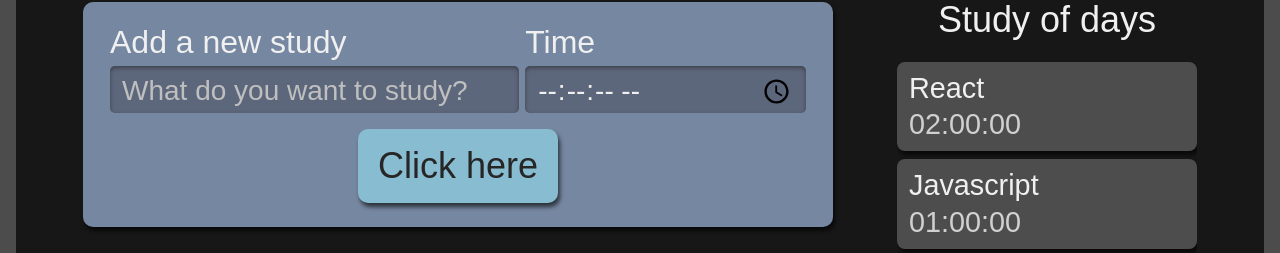
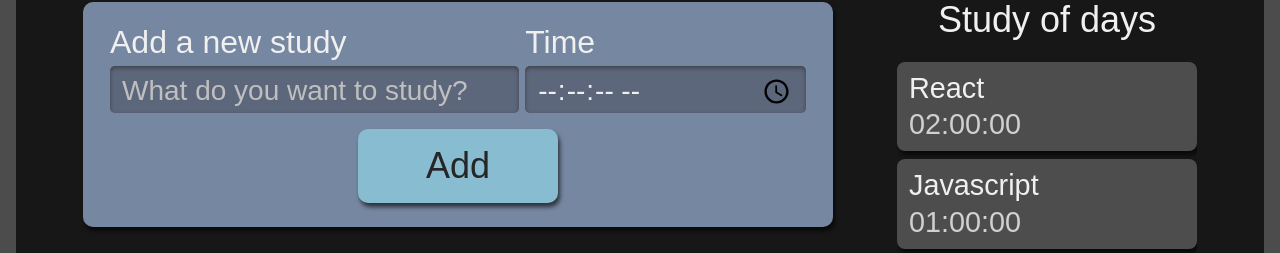
Before and after one commit to EricDaCruz/react, a React (Vite) app in the folder alura-studies/: page / in a window 1280 px wide. Shown: the part 222-475 px from the top of the page. Built offline with nearby package versions, Linux system fonts and the light colour scheme.

Commit message:
:sparkles: feat: Item components

```diff
--- a/alura-studies/src/components/Button/index.tsx
+++ b/alura-studies/src/components/Button/index.tsx
@@ -2,8 +2,8 @@ import React from "react";
 
 import style from "./Button.module.scss";
 
-export class Button extends React.Component {
+export class Button extends React.Component<{ text: string }> {
    render(): React.ReactNode {
-      return <button className={style.botao}>Click here</button>;
+      return <button className={style.botao}>{this.props.text}</button>;
    }
 }
--- a/alura-studies/src/components/Form/index.tsx
+++ b/alura-studies/src/components/Form/index.tsx
@@ -1,7 +1,7 @@
 import React from "react";
 import { Button } from "../Button";
 
-import style from './Form.module.scss'
+import style from "./Form.module.scss";
 
 export class Form extends React.Component {
    render(): React.ReactNode {
@@ -29,7 +29,7 @@ export class Form extends React.Component {
                />
             </div>
 
-            <Button />
+            <Button text="Add" />
          </form>
       );
    }
--- /dev/null
+++ b/alura-studies/src/components/List/Item/index.tsx
@@ -0,0 +1,17 @@
+import React from "react";
+
+import style from "../List.module.scss";
+
+interface IProps {
+   title: string;
+   time: string;
+}
+
+export function Item({ title, time }: IProps) {
+   return (
+      <li className={style.item}>
+         <h3>{title}</h3>
+         <span>{time}</span>
+      </li>
+   );
+}
--- a/alura-studies/src/components/List/index.tsx
+++ b/alura-studies/src/components/List/index.tsx
@@ -1,3 +1,4 @@
+import { Item } from "./Item";
 import style from "./List.module.scss";
 
 interface Task {
@@ -26,12 +27,7 @@ export function List() {
          <h2>Study of days</h2>
          <ul>
             {tasks.map((task, key) => {
-               return (
-                  <li key={key} className={style.item}>
-                     <h3>{task.title}</h3>
-                     <span>{task.time}</span>
-                  </li>
-               );
+               return <Item key={key} {...task} />;
             })}
          </ul>
       </aside>
```
